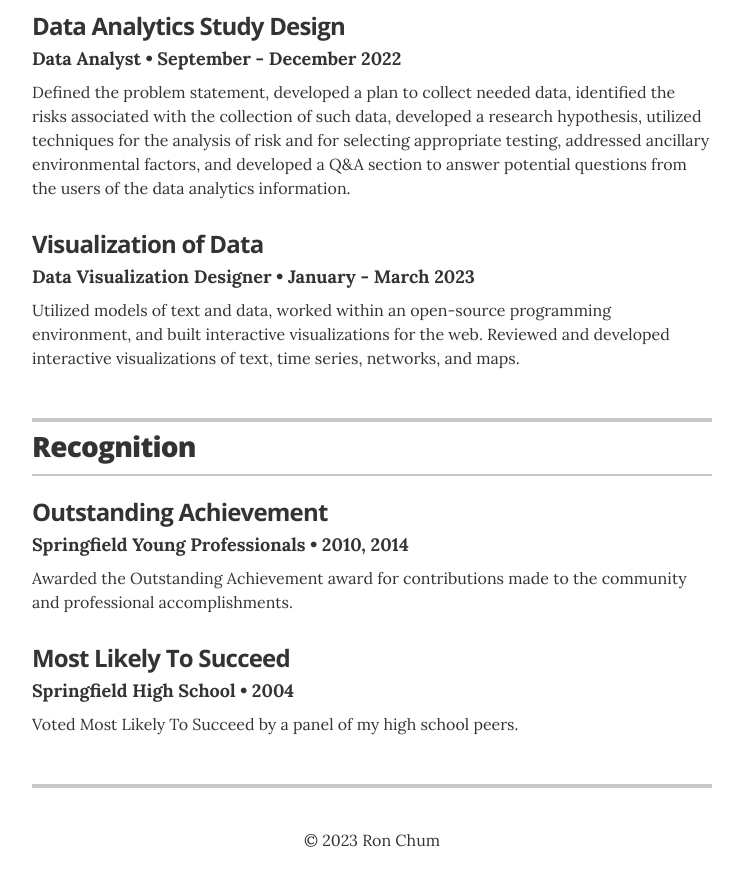
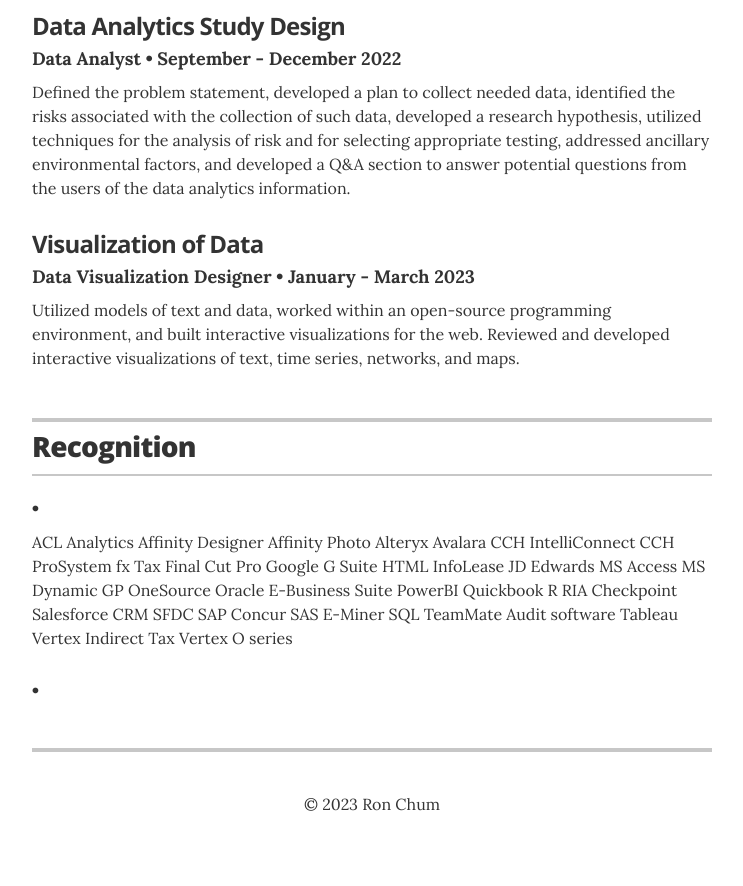
Before and after one commit to rchum/portfolio, a Jekyll site: the page built from index.html, in a window 1280 px wide and 900 px high, scrolled down 2051 px. Shown: the top 886 px of the window, without its empty margins (268-1011 px from the left). Built offline with Jekyll 4.4.1, drawn with Linux system fonts in a browser that asks for light colours; after the commit the page ends 2915 px from its top, so only the background shows below that.

Commit message:
Update recognitions.yml

```diff
--- a/_data/recognitions.yml
+++ b/_data/recognitions.yml
@@ -1,10 +1,10 @@
 # Recognitions
-- award: Outstanding Achievement
-  organization: Springfield Young Professionals
-  year: 2010, 2014
-  summary: Awarded the Outstanding Achievement award for contributions made to the community and professional accomplishments.
+- #award: Outstanding Achievement
+  #organization: Springfield Young Professionals
+  #year: 2010, 2014
+  summary: ACL Analytics Affinity Designer Affinity Photo Alteryx Avalara CCH IntelliConnect CCH ProSystem fx Tax Final Cut Pro Google G Suite HTML InfoLease JD Edwards MS Access MS Dynamic GP OneSource Oracle E-Business Suite PowerBI Quickbook R RIA Checkpoint Salesforce CRM SFDC SAP Concur SAS E-Miner SQL TeamMate Audit software Tableau Vertex Indirect Tax Vertex O series
 
-- award: Most Likely To Succeed
-  organization: Springfield High School
-  year: 2004
-  summary: Voted Most Likely To Succeed by a panel of my high school peers.
+- #award: Most Likely To Succeed
+  #organization: Springfield High School
+  #year: 2004
+  #summary: Voted Most Likely To Succeed by a panel of my high school peers.
```
